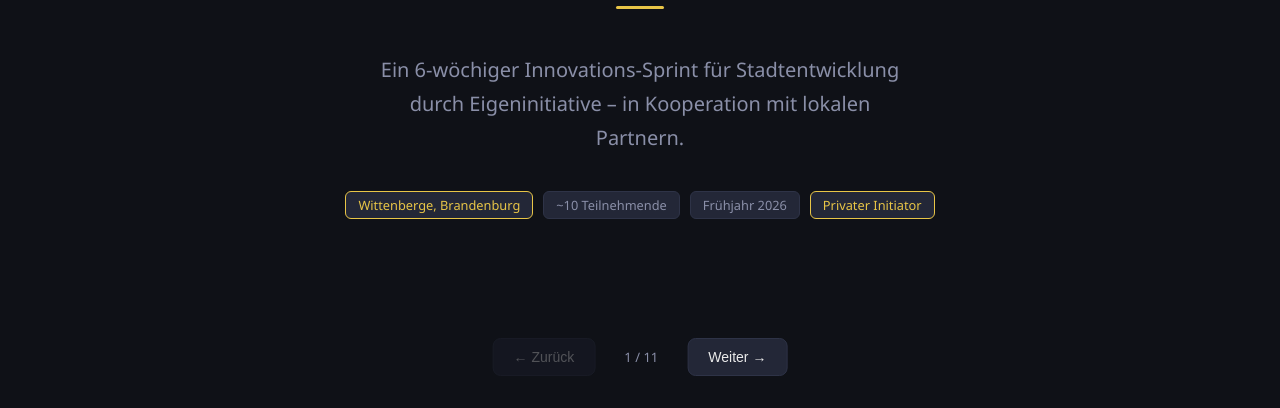
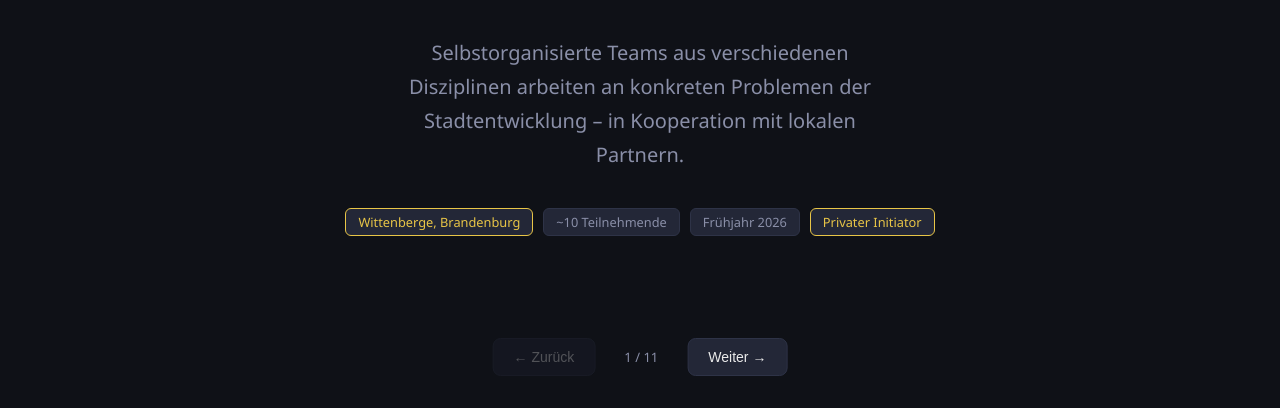
Before and after one commit to jchristlieb/wittenberge-lab, a plain HTML site: page index.html in a window 1280 px wide. Shown: the part 392-800 px from the top of the page. Drawn offline with Linux system fonts and the light colour scheme.

Commit message:
Slide 1: remove 2025, update tagline

```diff
--- a/index.html
+++ b/index.html
@@ -246,12 +246,12 @@
   <!-- 1. TITEL -->
   <div class="slide active" id="s1">
     <div class="center stack max" style="gap:28px; align-items:center;">
-      <div class="label">Projektvorstellung 2025</div>
+      <div class="label">Projektvorstellung</div>
       <h1>Wittenberge<br><span class="accent">Lab</span></h1>
       <div class="divider"></div>
       <p class="hero-sub" style="max-width:520px;">
-        Ein 6-wöchiger Innovations-Sprint für Stadtentwicklung durch Eigeninitiative –
-        in Kooperation mit lokalen Partnern.
+        Selbstorganisierte Teams aus verschiedenen Disziplinen arbeiten an konkreten
+        Problemen der Stadtentwicklung – in Kooperation mit lokalen Partnern.
       </p>
       <div style="display:flex; gap:10px; flex-wrap:wrap; justify-content:center; margin-top:8px;">
         <span class="tag a">Wittenberge, Brandenburg</span>
```
